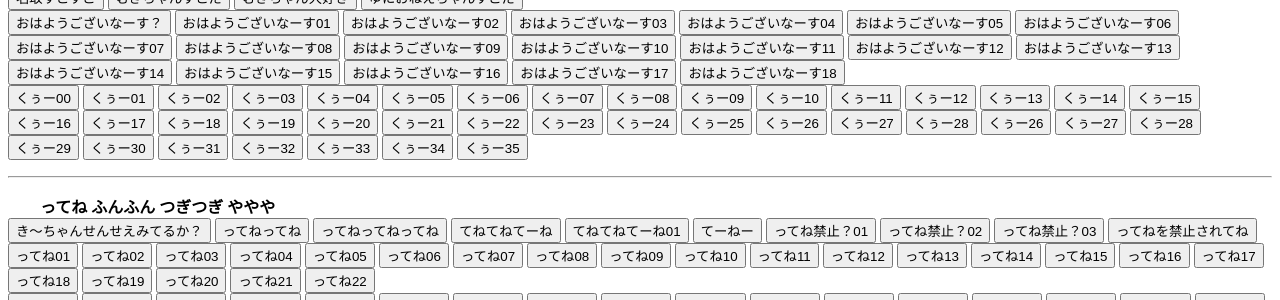
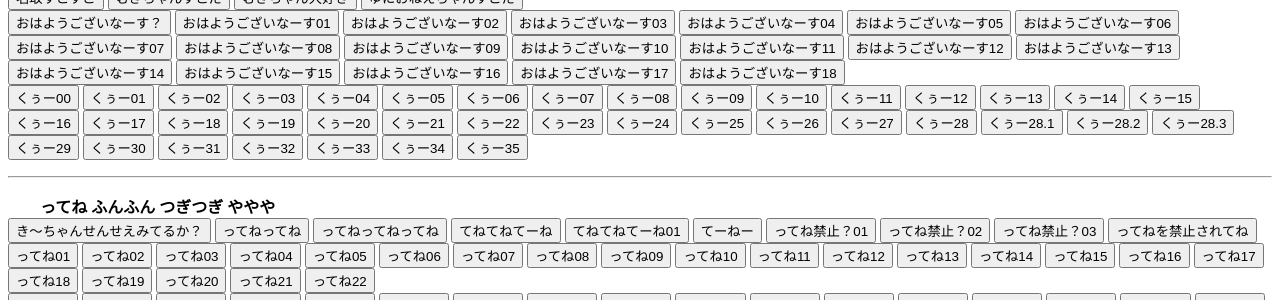
Before and after one commit to sanabutton/sanabutton.github.io, a Jekyll site: the page built from index.html, in a window 1280 px wide and 900 px high, scrolled down 1145 px. Shown: the part 144-444 px from the top of the window. Built offline with Jekyll 4.4.1, drawn with Linux system fonts in a browser that asks for light colours; comment, search, counter and statistics services are not loaded.

Commit message:
「くぅー」の番号が重複しているのを直した

```diff
--- a/_includes/contents.html
+++ b/_includes/contents.html
@@ -218,9 +218,9 @@
 <button type="button" class="sounds" data-file="名取と共に地獄に叩き落される/くぅー18">くぅー26</button>
 <button type="button" class="sounds" data-file="名取と共に地獄に叩き落される/くぅー19">くぅー27</button>
 <button type="button" class="sounds" data-file="名取と共に地獄に叩き落される/くぅー20">くぅー28</button>
-<button type="button" class="sounds" data-file="名取と共に地獄に叩き落される/くぅー21">くぅー26</button>
-<button type="button" class="sounds" data-file="名取と共に地獄に叩き落される/くぅー22">くぅー27</button>
-<button type="button" class="sounds" data-file="名取と共に地獄に叩き落される/くぅー23">くぅー28</button>
+<button type="button" class="sounds" data-file="名取と共に地獄に叩き落される/くぅー21">くぅー28.1</button>
+<button type="button" class="sounds" data-file="名取と共に地獄に叩き落される/くぅー22">くぅー28.2</button>
+<button type="button" class="sounds" data-file="名取と共に地獄に叩き落される/くぅー23">くぅー28.3</button>
 <button type="button" class="sounds" data-file="名取と共に地獄に叩き落される/くぅー21">くぅー29</button>
 <button type="button" class="sounds" data-file="名取と共に地獄に叩き落される/くぅー22">くぅー30</button>
 <button type="button" class="sounds" data-file="名取と共に地獄に叩き落される/くぅー23">くぅー31</button>
```
